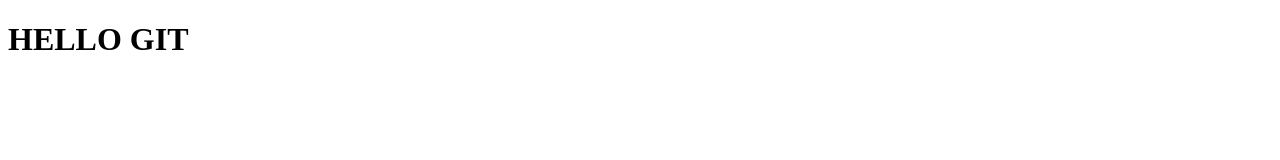
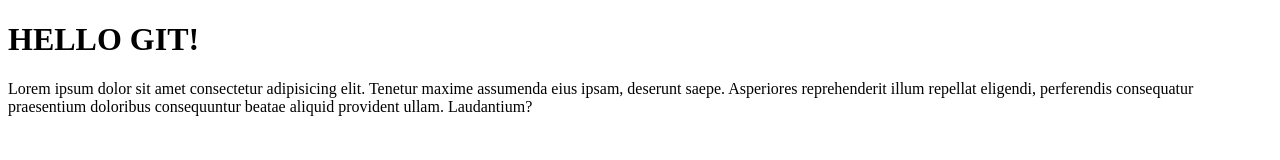
Before and after one commit to Stacey-bee/learn-git, a plain HTML site: page index.html in a window 1280 px wide. Drawn offline with Linux system fonts and the light colour scheme.

Commit message:
add paragraph

```diff
--- a/index.html
+++ b/index.html
@@ -1,5 +1,6 @@
 <!DOCTYPE html>
 <html lang="en">
+
 <head>
     <meta charset="UTF-8">
     <meta http-equiv="X-UA-Compatible" content="IE=edge">
@@ -7,7 +8,12 @@
     , initial-scale=1.0">
     <title>Document</title>
 </head>
+
 <body>
-   <h1>HELLO GIT</h1>
+    <h1>HELLO GIT!</h1>
+    <p>Lorem ipsum dolor sit amet consectetur adipisicing elit. Tenetur maxime assumenda eius ipsam, deserunt saepe.
+        Asperiores reprehenderit illum repellat eligendi, perferendis consequatur praesentium doloribus consequuntur
+        beatae aliquid provident ullam. Laudantium?</p>
 </body>
+
 </html>
```
